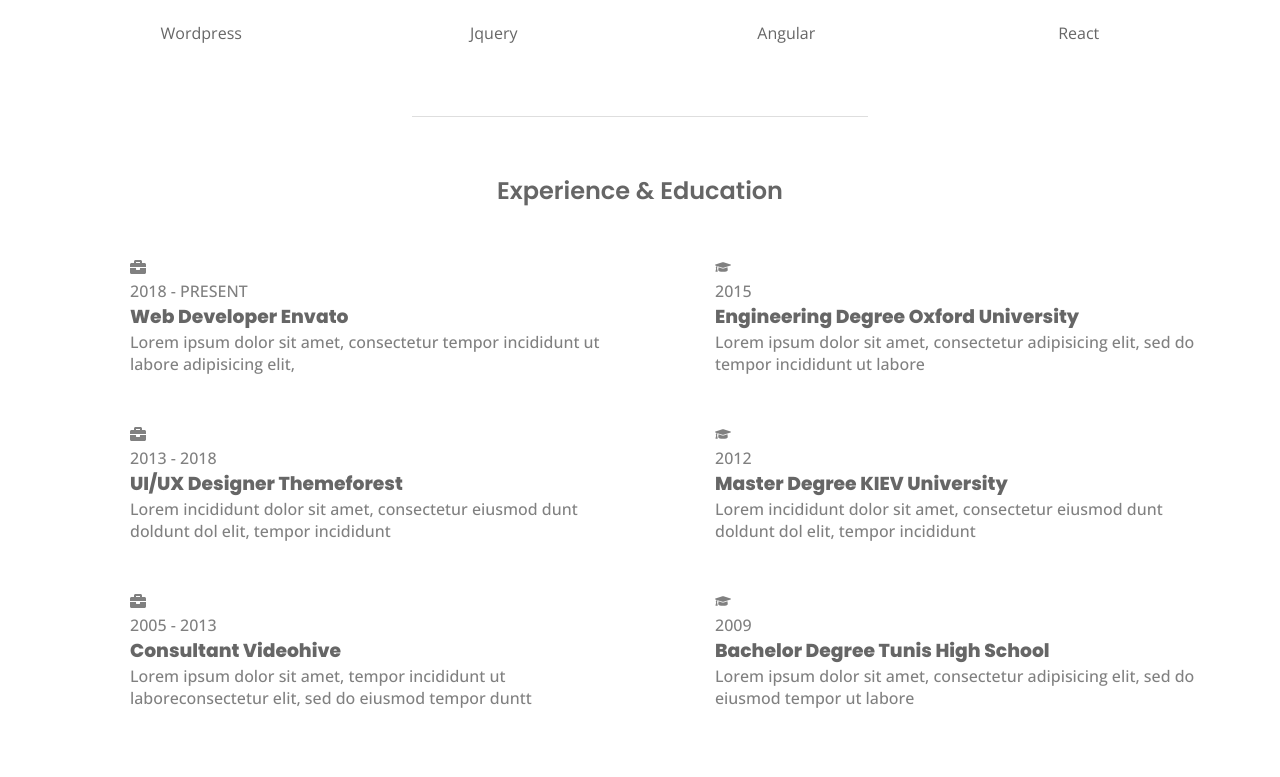
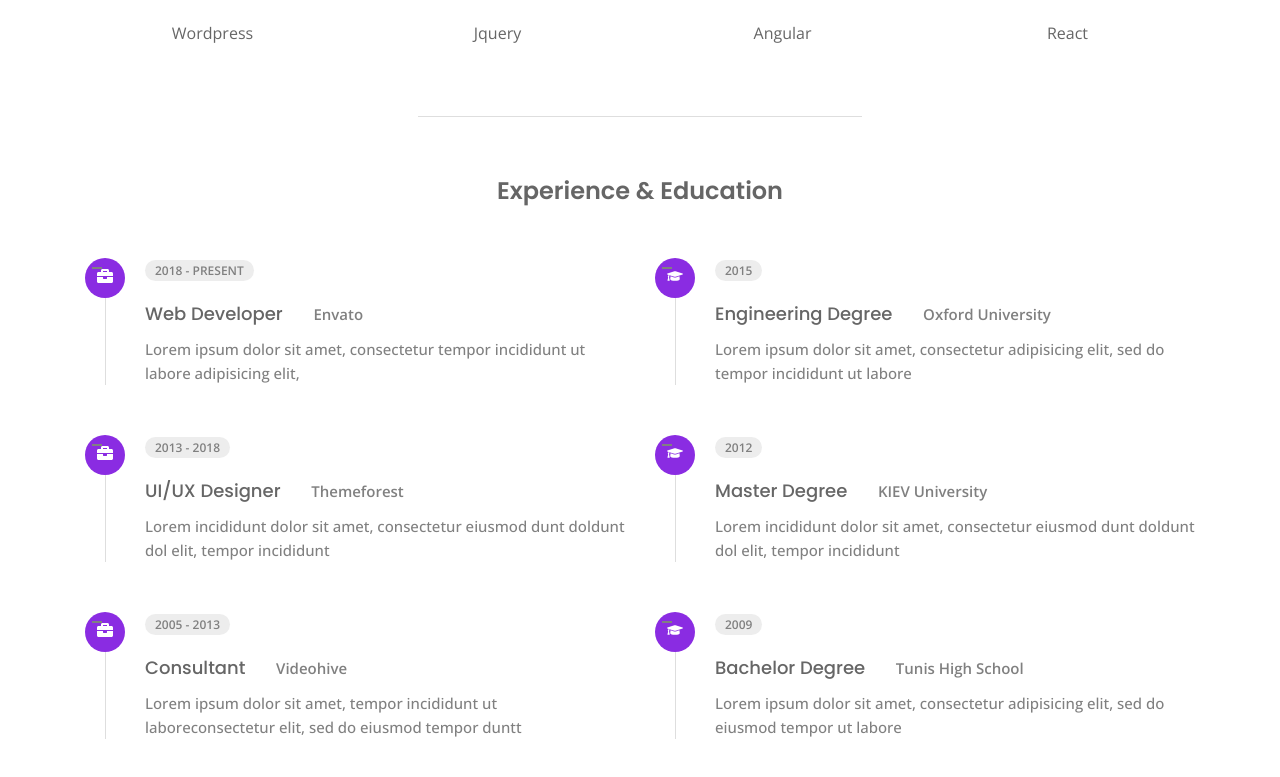
Before and after one commit to sakshiwadaskar/portfolio-website, a React (Vite) app: page /about in a window 1280 px wide. Shown: the part 1205-1982 px from the top of the page. Built offline with nearby package versions, Linux system fonts and the light colour scheme.

Commit message:
feat: Added Resume section in the About Section.

```diff
--- a/src/App.css
+++ b/src/App.css
@@ -89,6 +89,7 @@
 .container {
     max-width: 1140px;
     margin-inline: auto;
+    padding-inline: 15px;
 }
 .grid {
     display: grid;
--- a/src/components/ResumeItem.jsx
+++ b/src/components/ResumeItem.jsx
@@ -9,7 +9,7 @@
                 <div className={"resume__icon"}>{icon}</div>
                 <span className={"resume__date"}>{year}</span>
                 <h3 className={"resume__subtitle"}>{parse(title)}</h3>
-                <p className={"resume_description"}>{desc}</p>
+                <p className={"resume__description"}>{desc}</p>
             </div>
         </>
     )
--- a/src/pages/about/about.css
+++ b/src/pages/about/about.css
@@ -3,6 +3,7 @@
 .stats,
 .resume__container{
     grid-template-columns: repeat(2, 1fr);
+    align-items: flex-start;
 }
 
 .info__list {
@@ -109,3 +110,60 @@
 .resume__item:not(:last-child){
     margin-bottom: 50px;
 }
+
+.resume__item::before {
+    content: '';
+    position: absolute;
+    inset-block: 0;
+    left: 20px;
+    border-left: 1px solid var(--border-color);
+}
+
+.resume__icon {
+    position: absolute;
+    left: 0;
+    top: 0;
+    background-color: var(--first-color);
+    color: var(--text-white);
+    width: 40px;
+    height: 40px;
+    border-radius: 50%;
+    text-align: center;
+    line-height: 40px;
+}
+
+.resume__date {
+    background-color: var(--container-color);
+    padding: 2px 10px;
+    border-radius: 20px;
+    font-size: var(--tiny-font-size);
+    font-weight: var(--weight-600)
+}
+.resume__subtitle {
+    font-size: var(--large-font-size);
+    font-weight: var(--weight-500);
+    margin-block: 20px 10px;
+}
+
+.resume__subtitle span {
+    color: var(--text-color);
+    font-family: var(--body-font);
+    font-size: var(--small-font-size);
+    font-weight: var(--weight-600);
+    padding-left: 26px;
+}
+
+.resume__subtitle span::before {
+    content: '';
+    position: absolute;
+    left: 7px;
+    top: 9px;
+    width: 10px;
+    height: 2px;
+    background-color: var(--text-color);
+}
+
+.resume__description {
+    font-size: var(--small-font-size);
+    line-height: 1.6;
+}
```
